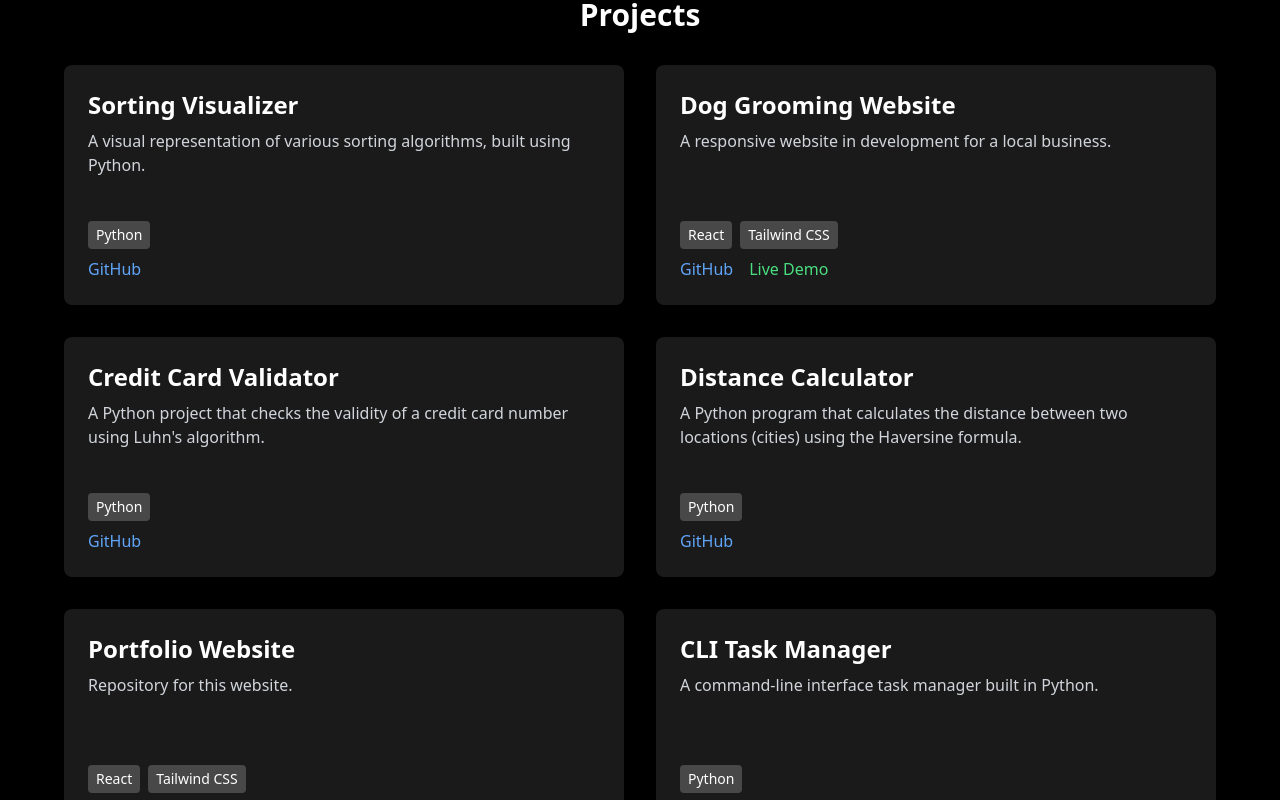
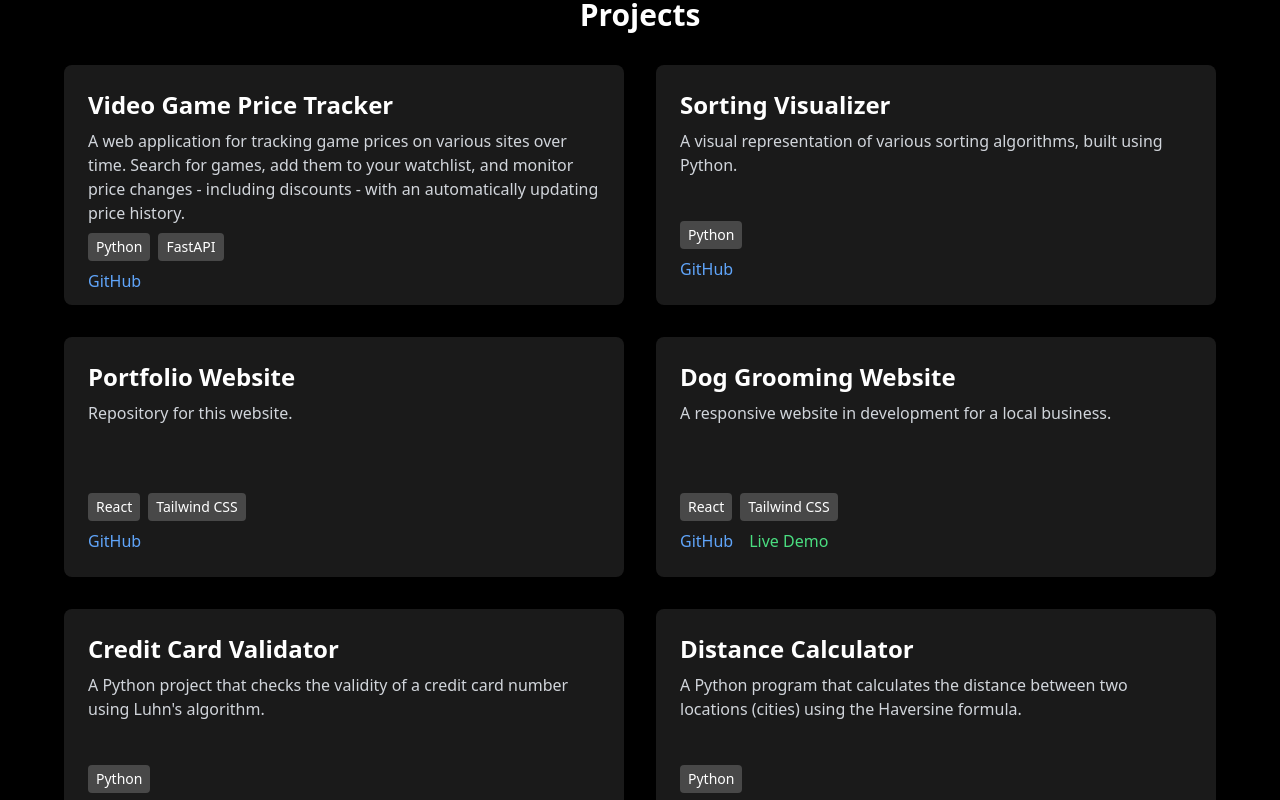
Before and after one commit to RoleyRoley/my-portfolio, a React (Create React App) app: page / in a window 1280 px wide. Shown: the part 1340-2140 px from the top of the page. Built offline with nearby package versions, Linux system fonts and the light colour scheme.

Commit message:
Fix: Updated download cv with updated file

```diff
--- a/src/components/Hero.jsx
+++ b/src/components/Hero.jsx
@@ -2,6 +2,8 @@ import React from 'react';
 
 
 const Hero = () => {
+    const cvUrl = `${process.env.PUBLIC_URL}/Sonny_Jeffreys_CV_2026.pdf`;
+
     return (
         <section className="h-screen flex items-center justify-center bg-gradient-to-br from-gray-800 via-black to-gray-800 relative">
             <div className="absolute inset-0 bg-black/30 backdrop-blur-sm"></div>
@@ -20,7 +22,8 @@ const Hero = () => {
 
                         View My Work
                     </a>
-                    <a href="/Sonny-Jeffreys-CV-2026.pdf"
+                    <a href={cvUrl}
+                        download="Sonny_Jeffreys_CV_2026.pdf"
 
                         className="px-6 py-3 bg-white/20 backdrop-blur-md rounded-full hover:bg-white/30 transition text-white">
                         Download CV
--- a/src/data/projects.js
+++ b/src/data/projects.js
@@ -1,9 +1,21 @@
 const projects = [
+    {
+        title: "Video Game Price Tracker",
+        description: "A web application for tracking game prices on various sites over time. Search for games, add them to your watchlist, and monitor price changes - including discounts - with an automatically updating price history.",
+        tech: ["Python", "FastAPI"],
+        github: "https://github.com/RoleyRoley/video_game_price_tracker",
+    },
     {
         title: "Sorting Visualizer",
         description: "A visual representation of various sorting algorithms, built using Python.",
         tech: ["Python"],
         github: "https://github.com/RoleyRoley/sorting_algorithm_visualiser",
+    },
+    {
+        title: "Portfolio Website",
+        description: "Repository for this website.",
+        tech: ["React", "Tailwind CSS"],
+        github: "https://github.com/RoleyRoley/my-portfolio",
     },
     {
         title: "Dog Grooming Website",
@@ -24,18 +36,8 @@ const projects = [
         tech: ["Python"],
         github: "https://github.com/RoleyRoley/distance_calculator",
     },
-    {
-        title: "Portfolio Website",
-        description: "Repository for this website.",
-        tech: ["React", "Tailwind CSS"],
-        github: "https://github.com/RoleyRoley/my-portfolio",
-    },
-    {
-        title: "CLI Task Manager",
-        description: "A command-line interface task manager built in Python.",
-        tech: ["Python"],
-        github: "https://github.com/RoleyRoley/CLI_Task_Manager",
-    },
+
+
 
 ];
 
```
Also changed, not shown: 2 other files (tests, documents, lock files or other folders).
